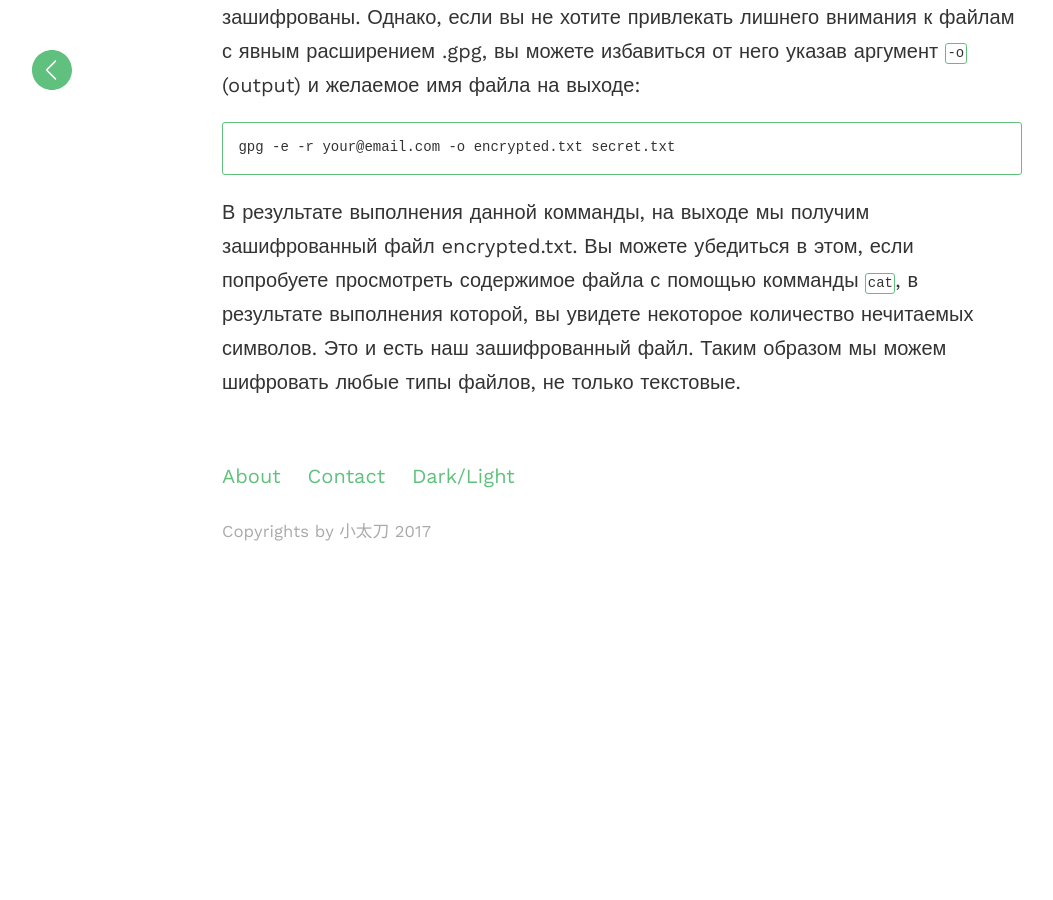
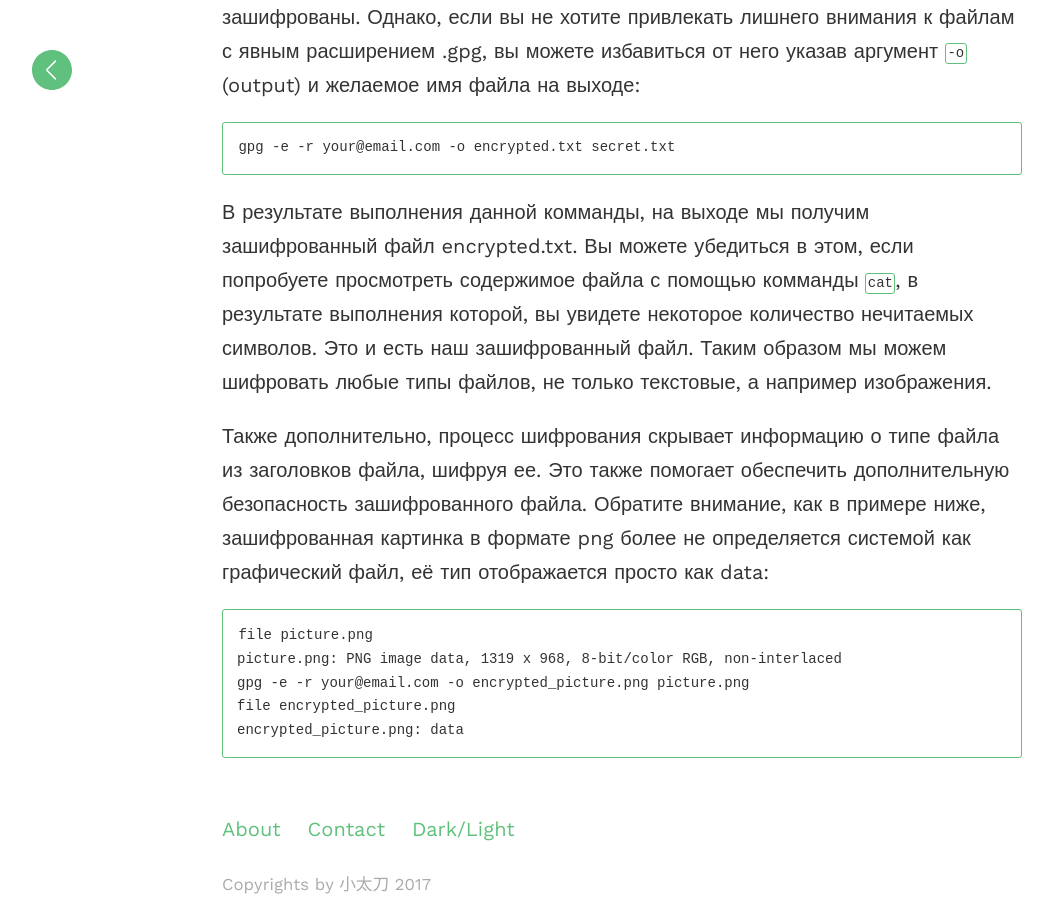
Before and after one commit to evgeniyantipin/evgeniyantipin.github.io, a Jekyll site: the page built from _posts/2018-03-10-gpg2.markdown, in a window 1280 px wide and 900 px high, scrolled down 3836 px. Shown: the whole window, without its empty margins (18-1071 px from the left). Built offline with Jekyll 4.4.1, drawn with Linux system fonts in a browser that asks for light colours; before the commit the page ends 4383 px from its top, so only the background shows below that.

Commit message:
Update 2018-03-10-gpg2.markdown

````diff
--- a/_posts/2018-03-10-gpg2.markdown
+++ b/_posts/2018-03-10-gpg2.markdown
@@ -84,5 +84,13 @@ gpg -e -r your@email.com secret.txt
 gpg -e -r your@email.com -о encrypted.txt secret.txt
 ```
 В результате выполнения данной комманды, на выходе мы получим зашифрованный файл encrypted.txt.
-Вы можете убедиться в этом, если попробуете просмотреть содержимое файла с помощью комманды `cat`, в результате выполнения которой, вы увидете некоторое количество нечитаемых символов. Это и есть наш зашифрованный файл.
-Таким образом мы можем шифровать любые типы файлов, не только текстовые.
+Вы можете убедиться в этом, если попробуете просмотреть содержимое файла с помощью комманды `cat`, в результате выполнения которой, вы увидете некоторое количество нечитаемых символов. Это и есть наш зашифрованный файл. Таким образом мы можем шифровать любые типы файлов, не только текстовые, а например изображения.
+
+Также дополнительно, процесс шифрования скрывает информацию о типе файла из заголовков файла, шифруя ее. Это также помогает обеспечить дополнительную безопасность зашифрованного файла. Обратите внимание, как в примере ниже, зашифрованная картинка в формате png более не определяется системой как графический файл, её тип отображается просто как data:
+```bash
+file picture.png
+picture.png: PNG image data, 1319 x 968, 8-bit/color RGB, non-interlaced
+gpg -e -r your@email.com -o encrypted_picture.png picture.png
+file encrypted_picture.png
+encrypted_picture.png: data
+```
````
